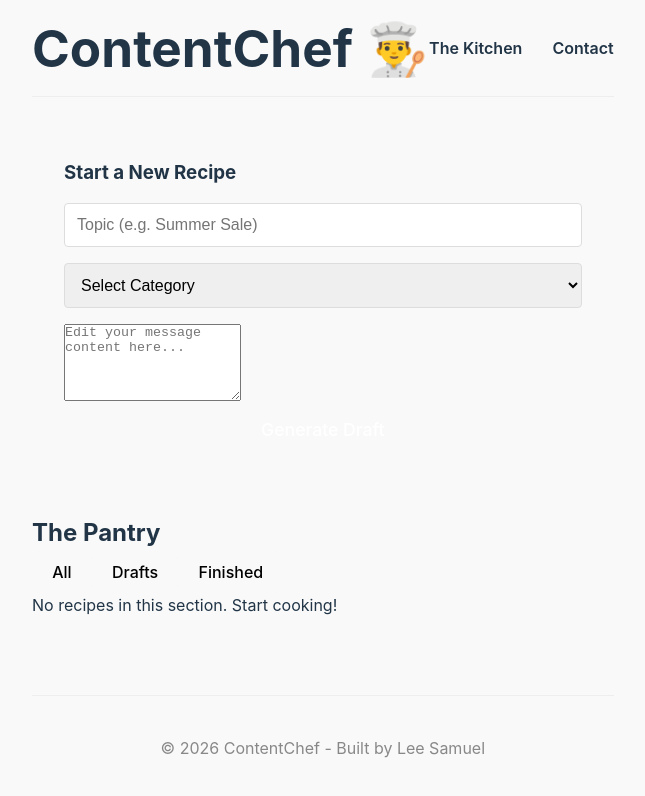
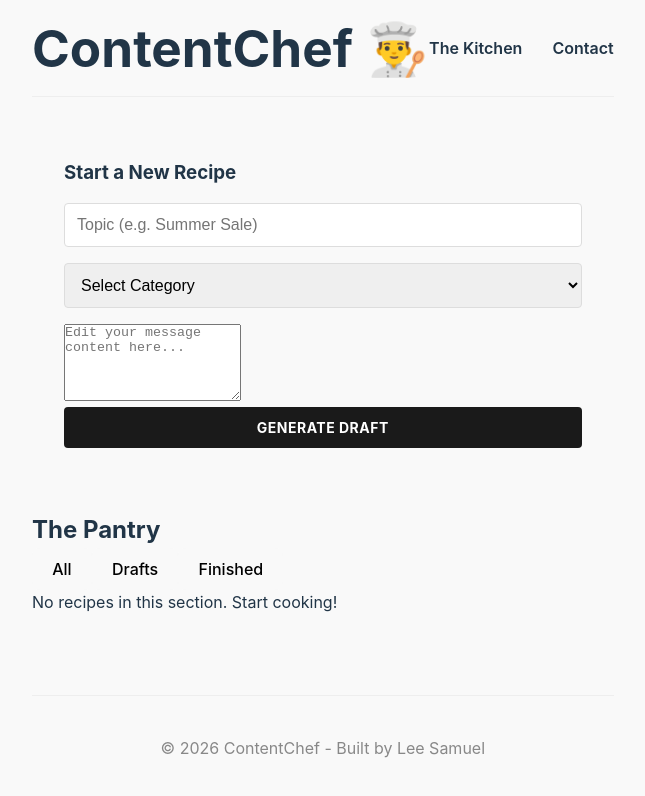
Before and after one commit to lsamuel-dev/ContentChef, a React (Vite) app: page / in a window 1280 px wide. Shown: the top 796 px of the page, without its empty margins (8-653 px from the left). Built offline with nearby package versions, Linux system fonts and the light colour scheme.

Commit message:
generate button

```diff
--- a/src/App.css
+++ b/src/App.css
@@ -31,6 +31,38 @@ body {
 }
 
 .generate-btn {
-  opacity: 1; /* Always visible */
-  display: block; /* Ensures it takes up its intended space */
+  /* Visibility & Layout */
+  display: inline-block;
+  opacity: 1 !important;
+  visibility: visible !important;
+
+  /* Colors & Contrast */
+  background-color: #1a1a1a; /* Deep black/grey */
+  color: #ffffff; /* Crisp white text */
+
+  /* Sizing & Shape */
+  padding: 12px 24px;
+  border: none;
+  border-radius: 4px;
+
+  /* Typography */
+  font-size: 14px;
+  font-weight: 700;
+  text-transform: uppercase;
+  letter-spacing: 0.5px;
+
+  /* Interaction */
+  cursor: pointer;
+  transition:
+    background-color 0.2s,
+    transform 0.1s;
 }
+
+.generate-btn:hover {
+  background-color: #333333; /* Slightly lighter on hover */
+  transform: translateY(-1px);
+}
+
+.generate-btn:active {
+  transform: translateY(0);
+}
```
